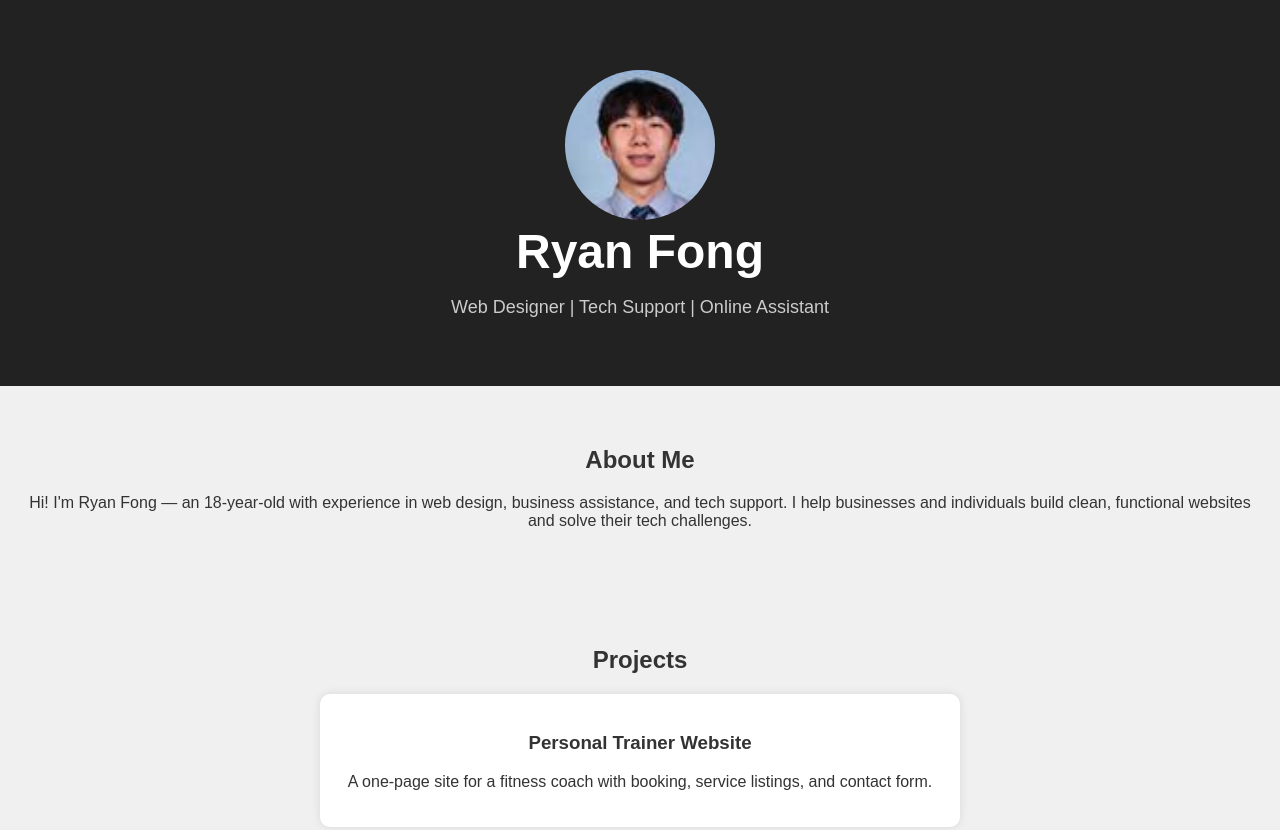
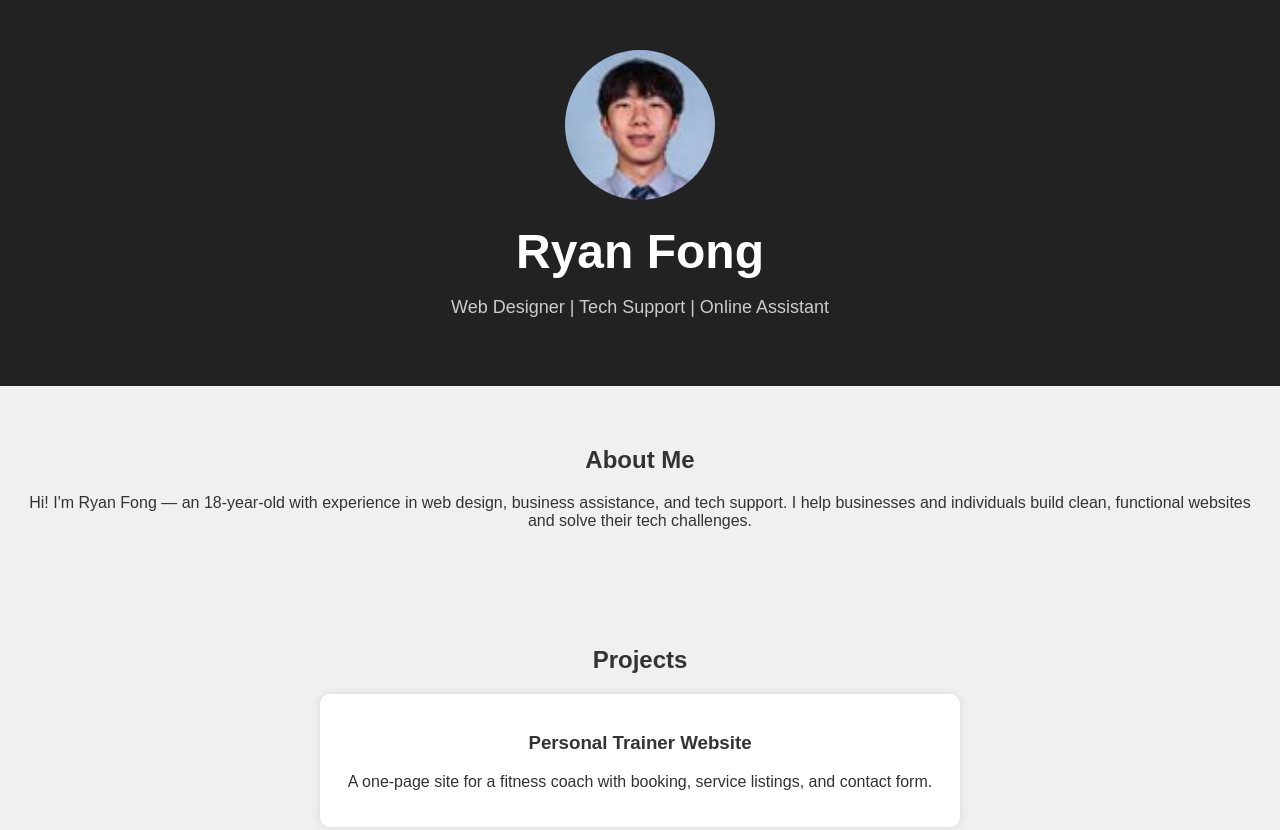
Before and after one commit to Scpchop/my-website, a plain HTML site: page index.html in a window 1280 px wide. Shown: the top 830 px of the page. Drawn offline with Linux system fonts and the light colour scheme.

Commit message:
Update index.html

```diff
--- a/index.html
+++ b/index.html
@@ -51,11 +51,12 @@
 </head>
 <body>
 
-  <header>
-<img src="ryan.jpg" alt="Ryan Fong" style="border-radius: 50%; width: 150px; margin-top: 20px;">
-    <h1>Ryan Fong</h1>
-    <p>Web Designer | Tech Support | Online Assistant</p>
-  </header>
+ <header>
+  <img src="ryan.jpg" alt="Ryan Fong" style="border-radius: 50%; width: 150px; margin-bottom: 20px;">
+  <h1>Ryan Fong</h1>
+  <p>Web Designer | Tech Support | Online Assistant</p>
+</header>
+
 
   <section>
     <h2>About Me</h2>
```
